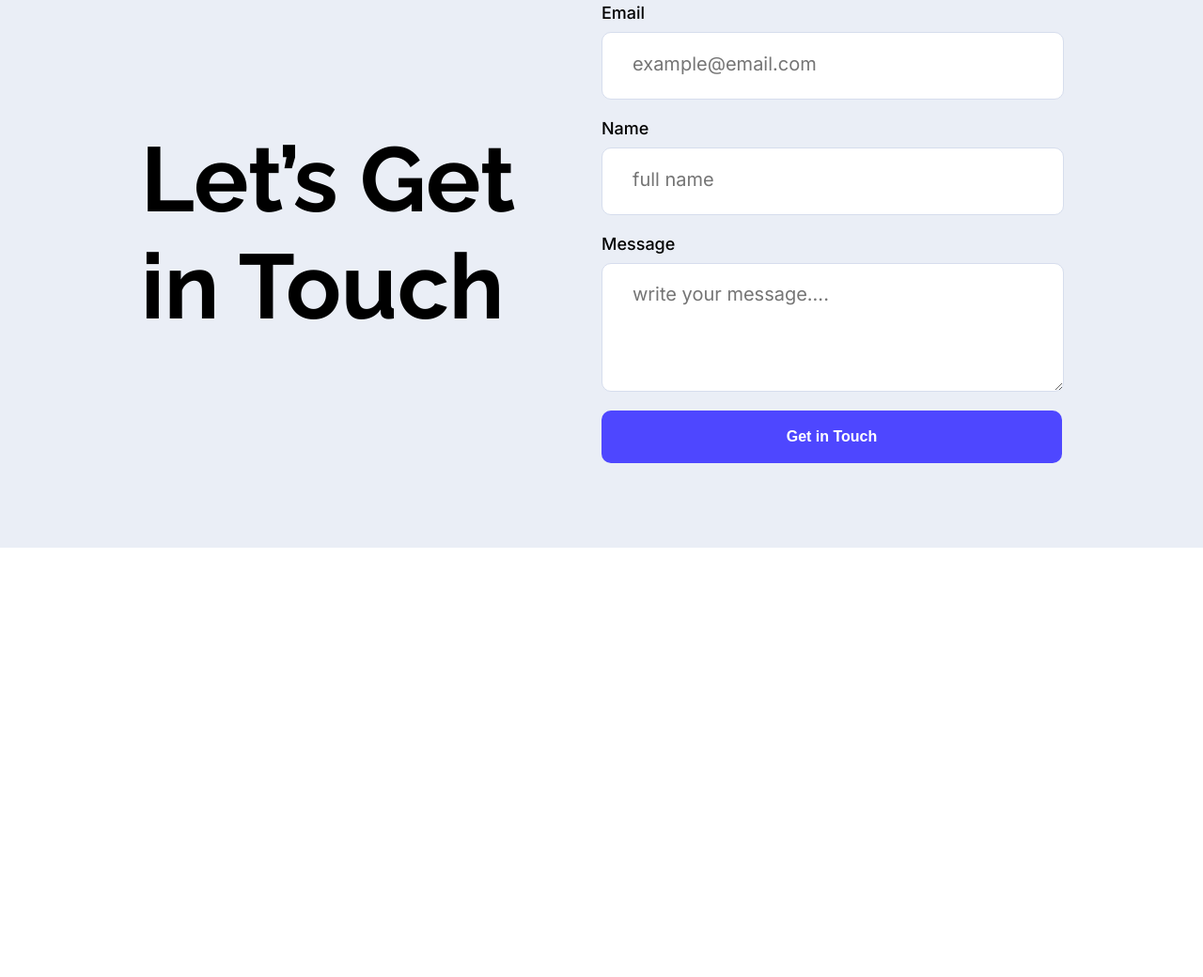
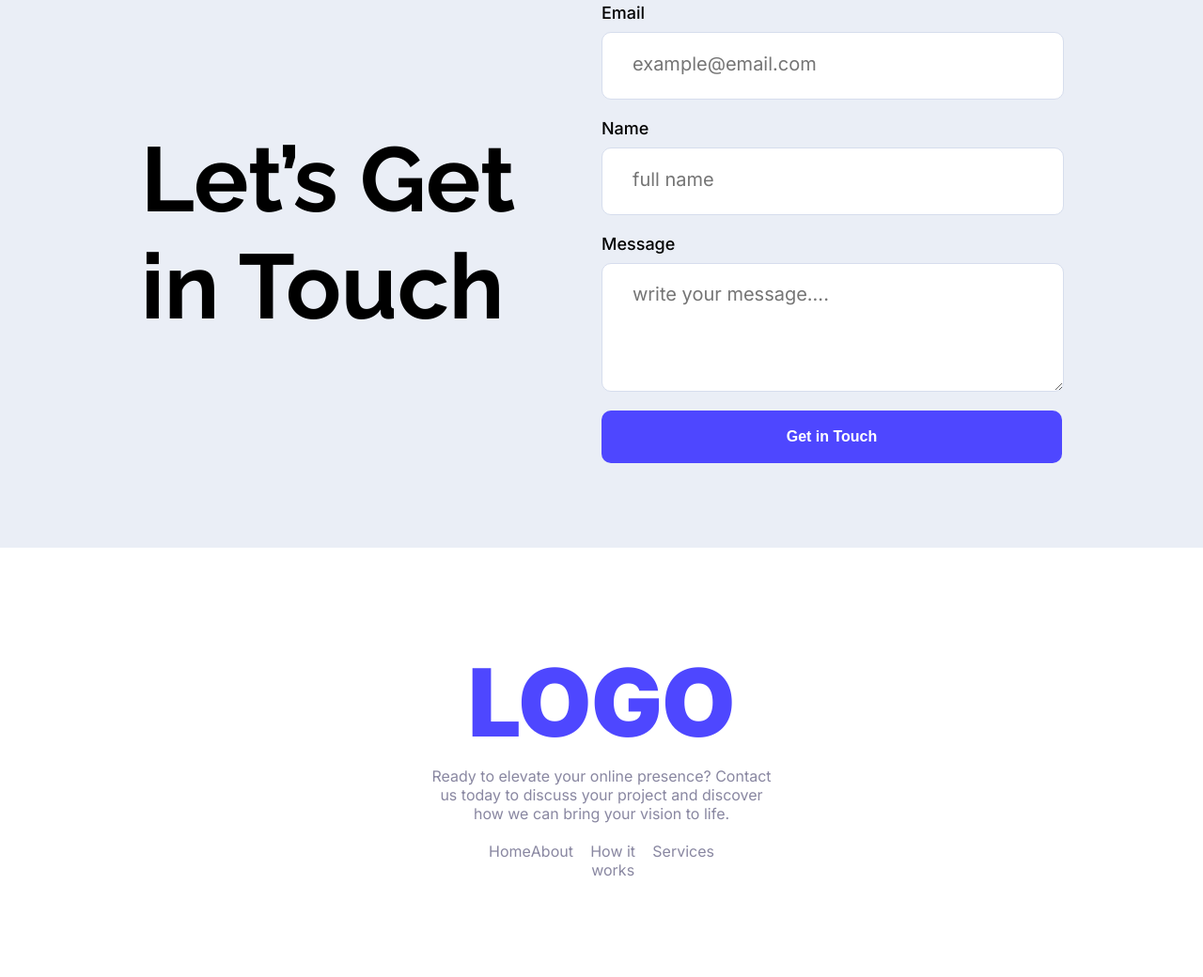
Before and after one commit to badhon-cse/Assignment1, a plain HTML site: page index.html in a window 1280 px wide. Shown: the part 2930-3970 px from the top of the page at 94% size. Before the commit the page ends 3513 px from the top, so only its background shows below. Drawn offline with Linux system fonts and the light colour scheme.

Commit message:
Footer Section

```diff
--- a/index.html
+++ b/index.html
@@ -62,6 +62,7 @@
           </li>
         </ul>
       </section>
+
       <section class="user-feedback">
         <h1 class="user-feedback-title center">What our users say</h1>
         <div class="user-feedback-cards">
@@ -179,5 +180,22 @@
         </div>
       </section>
     </main>
+
+    <footer class="center inter-normal">
+      <h1 class="logo">LOGO</h1>
+      <div class="footer-description">
+        Ready to elevate your online presence? Contact us today to discuss your
+        project and discover how we can bring your vision to life.
+      </div>
+
+      <div class="footer-links">
+        <ul>
+          <li><a href="">Home</a></li>
+          <li><a href="">About</a></li>
+          <li><a href="">How it works</a></li>
+          <li><a href="">Services</a></li>
+        </ul>
+      </div>
+    </footer>
   </body>
 </html>
--- a/style.css
+++ b/style.css
@@ -305,3 +305,35 @@ textarea::placeholder {
   width: 100%;
   padding: 19px 0px;
 }
+
+/* footer css */
+
+footer {
+  padding: 104px 455px;
+}
+
+footer .logo {
+  font-size: 100px;
+  font-weight: 900px;
+  margin-bottom: 8px;
+}
+
+.footer-description {
+  color: #8987a1;
+  margin-bottom: 20px;
+}
+
+.footer-links li {
+  list-style: none;
+}
+
+.footer-links li a {
+  text-decoration: none;
+  color: #8987a1;
+}
+
+.footer-links ul {
+  display: flex;
+  justify-content: space-between;
+  padding: 0px 65px;
+}
```
